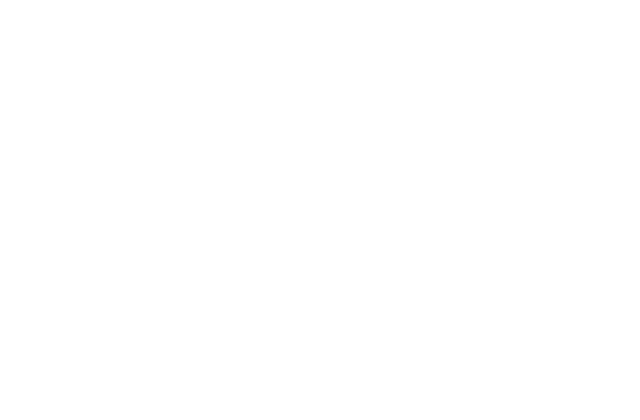
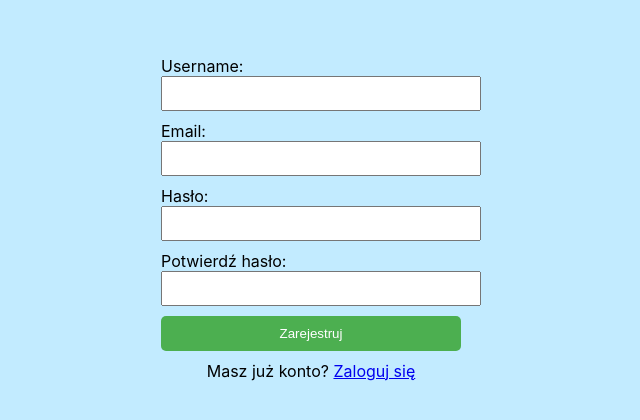
Before and after one commit to oliwiarejman/Culinary-Recipes, a React (Create React App) app in the folder frontend/: page /register in a window 1280 px wide. Before the commit this address had no page. Shown: the part 182-602 px from the top of the page, without its empty margins (329-969 px from the left). Built offline with nearby package versions, Linux system fonts and the light colour scheme.

Commit message:
:bulb: Dodanie mozliwosci rejestracji i podstawowych styli

```diff
--- a/frontend/src/App.js
+++ b/frontend/src/App.js
@@ -3,12 +3,14 @@
 import HomePage from "./pages/HomePage";
 import RecipesPage from "./pages/RecipesPage";
 import RecepieDetailsPage from "./pages/RecepieDetailsPage";
+import RegisterPage from "./pages/RegisterPage";
 
 const App = () => {
   return (
     <Router>
       <Routes>
         <Route path="/" element={<HomePage />} />
+        <Route path="/register" element={<RegisterPage />} />
         <Route path="/recipes" element={<RecipesPage />} />
         <Route path="/recipes/:id" element={<RecepieDetailsPage />} />
       </Routes>
--- a/frontend/src/components/LoginForm.js
+++ b/frontend/src/components/LoginForm.js
@@ -1,5 +1,6 @@
 import React, { useState } from "react";
 import axios from "axios";
+import { Link } from "react-router-dom";
 
 const LoginForm = ({ onLogin }) => {
   const [credentials, setCredentials] = useState({
@@ -36,27 +37,52 @@
   };
 
   return (
-    <form onSubmit={handleSubmit}>
-      <label>
+    <form
+      onSubmit={handleSubmit}
+      style={{
+        width: "300px",
+        padding: "20px",
+      }}
+    >
+      <label style={{ display: "block", margin: "10px" }}>
         Email:
         <input
           type="email"
           name="email"
           value={credentials.email}
           onChange={handleChange}
+          style={{ width: "100%", padding: "8px" }}
         />
       </label>
-      <label>
+      <label style={{ display: "block", margin: "10px" }}>
         Hasło:
         <input
           type="password"
           name="password"
           value={credentials.password}
           onChange={handleChange}
+          style={{ width: "100%", padding: "8px" }}
         />
       </label>
-      <button type="submit">Zaloguj</button>
-      {error && <div style={{ color: "red" }}>{error}</div>}
+      <button
+        type="submit"
+        style={{
+          width: "100%",
+          padding: "10px",
+          background: "#4CAF50",
+          color: "white",
+          border: "none",
+          borderRadius: "5px",
+          cursor: "pointer",
+        }}
+      >
+        Zaloguj
+      </button>
+      {error && <div style={{ color: "red", marginTop: "10px" }}>{error}</div>}
+
+      <div style={{ marginTop: "10px", textAlign: "center" }}>
+        Nie masz jeszcze konta? <Link to="/register">Zarejestruj się</Link>
+      </div>
     </form>
   );
 };
--- /dev/null
+++ b/frontend/src/components/RegisterForm.js
@@ -0,0 +1,122 @@
+import React, { useState } from "react";
+import axios from "axios";
+import { Link, useNavigate } from "react-router-dom";
+
+const RegisterForm = () => {
+  const [userData, setUserData] = useState({
+    username: "",
+    email: "",
+    password: "",
+    confirmPassword: "",
+  });
+
+  const [error, setError] = useState(null);
+  const navigate = useNavigate();
+
+  const handleChange = (e) => {
+    setUserData({ ...userData, [e.target.name]: e.target.value });
+  };
+
+  const handleSubmit = async (e) => {
+    e.preventDefault();
+
+    try {
+      const response = await axios.post(
+        "http://localhost:3000/api/users/",
+        userData
+      );
+
+      navigate("/");
+    } catch (error) {
+      setError("Registration failed. Please check your details.");
+    }
+  };
+
+  return (
+    <form
+      onSubmit={handleSubmit}
+      style={{
+        width: "300px",
+        padding: "20px",
+      }}
+    >
+      <label style={{ display: "block", marginBottom: "10px" }}>
+        Username:
+        <input
+          type="text"
+          name="username"
+          value={userData.username}
+          onChange={handleChange}
+          style={{
+            display: "block",
+            width: "100%",
+            padding: "8px",
+          }}
+        />
+      </label>
+      <label style={{ display: "block", marginBottom: "10px" }}>
+        Email:
+        <input
+          type="email"
+          name="email"
+          value={userData.email}
+          onChange={handleChange}
+          style={{
+            display: "block",
+            width: "100%",
+            padding: "8px",
+          }}
+        />
+      </label>
+
+      <label style={{ display: "block", marginBottom: "10px" }}>
+        Hasło:
+        <input
+          type="password"
+          name="password"
+          value={userData.password}
+          onChange={handleChange}
+          style={{
+            display: "block",
+            width: "100%",
+            padding: "8px",
+          }}
+        />
+      </label>
+      <label style={{ display: "block", marginBottom: "10px" }}>
+        Potwierdź hasło:
+        <input
+          type="password"
+          name="confirmPassword"
+          value={userData.confirmPassword}
+          onChange={handleChange}
+          style={{
+            display: "block",
+            width: "100%",
+            padding: "8px",
+          }}
+        />
+      </label>
+      <button
+        type="submit"
+        style={{
+          width: "100%",
+          padding: "10px",
+          background: "#4CAF50",
+          color: "white",
+          border: "none",
+          borderRadius: "5px",
+          cursor: "pointer",
+        }}
+      >
+        Zarejestruj
+      </button>
+      {error && <div style={{ color: "red", marginTop: "10px" }}>{error}</div>}
+      <div style={{ marginTop: "10px", textAlign: "center" }}>
+        Masz już konto? <Link to="/">Zaloguj się</Link>
+      </div>
+    </form>
+  );
+};
+
+export default RegisterForm;
--- a/frontend/src/index.css
+++ b/frontend/src/index.css
@@ -5,6 +5,12 @@
     sans-serif;
   -webkit-font-smoothing: antialiased;
   -moz-osx-font-smoothing: grayscale;
+  background-color: #c2ebff;
+  display: flex;
+  align-items: center;
+  justify-content: center;
+  height: "100vh";
+  margin: 0;
 }
 
 code {
--- a/frontend/src/pages/HomePage.js
+++ b/frontend/src/pages/HomePage.js
@@ -10,8 +10,14 @@
   };
 
   return (
-    <div>
-      <h1>Witaj na stronie głównej</h1>
+    <div
+      style={{
+        display: "flex",
+        alignItems: "center",
+        justifyContent: "center",
+        height: "100vh",
+      }}
+    >
       <LoginForm onLogin={handleLogin} />
     </div>
   );
--- /dev/null
+++ b/frontend/src/pages/RegisterPage.js
@@ -0,0 +1,19 @@
+import React from "react";
+import RegisterForm from "../components/RegisterForm";
+
+const RegisterPage = () => {
+  return (
+    <div
+      style={{
+        display: "flex",
+        alignItems: "center",
+        justifyContent: "center",
+        height: "100vh",
+      }}
+    >
+      <RegisterForm />
+    </div>
+  );
+};
+
+export default RegisterPage;
```
